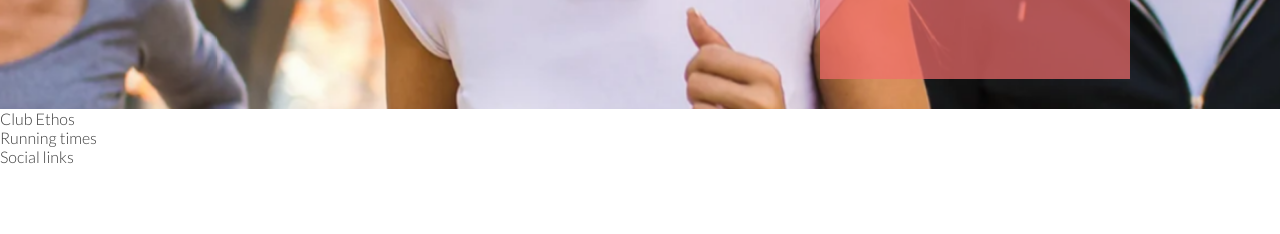
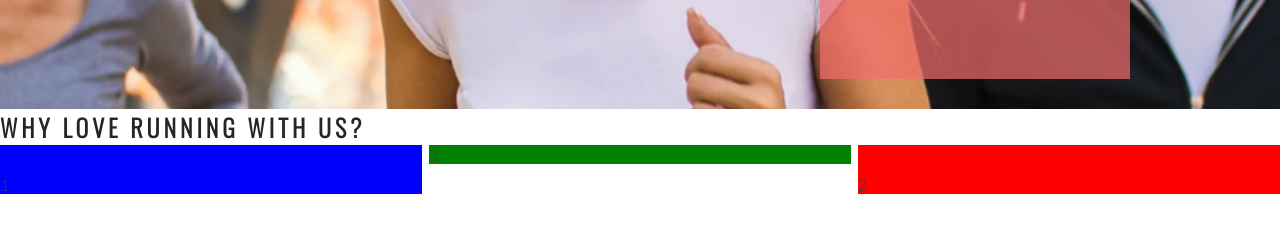
Before and after one commit to OlgaKuvs/love-running, a plain HTML site: page index.html in a window 1280 px wide. Shown: the part 566-800 px from the top of the page. Drawn offline with nearby package versions, Linux system fonts and the light colour scheme.

Commit message:
Add club ethos main structure

```diff
--- a/assets/css/style.css
+++ b/assets/css/style.css
@@ -25,6 +25,7 @@ h1, h2 {
 #logo {
     float: left;
     font-size: 280%;
+    margin-left: 30px;
 }
 
 /* navigation links */
@@ -115,3 +116,29 @@ h1, h2 {
 
     position: absolute;
 }
+
+/* club ethos */
+
+#club-ethos {
+    height: 600px;
+}
+
+#left-about {
+    padding-top: 30px;
+    width: 33%;
+    float: left;
+    background-color: blue;
+}
+
+#right-about {
+    padding-top: 30px;
+    width: 33%;
+    float: right;
+    background-color: red;
+}
+
+#center-about {
+    width: 33%;
+    margin: 0 auto;
+    background-color: green;
+}
--- a/index.html
+++ b/index.html
@@ -37,8 +37,11 @@
             <h3>Dublin Doclands & Phoenix Park</h3>
         </div>
     </section>
-    <section>
-        Club Ethos
+    <section id="club-ethos">
+     <h1>Why Love Running With Us?</h1>
+     <div id="left-about">1 </div>
+     <div id="right-about">2 </div>
+     <div id="center-about">3 </div>
     </section>
     <section>
         Running times
```
